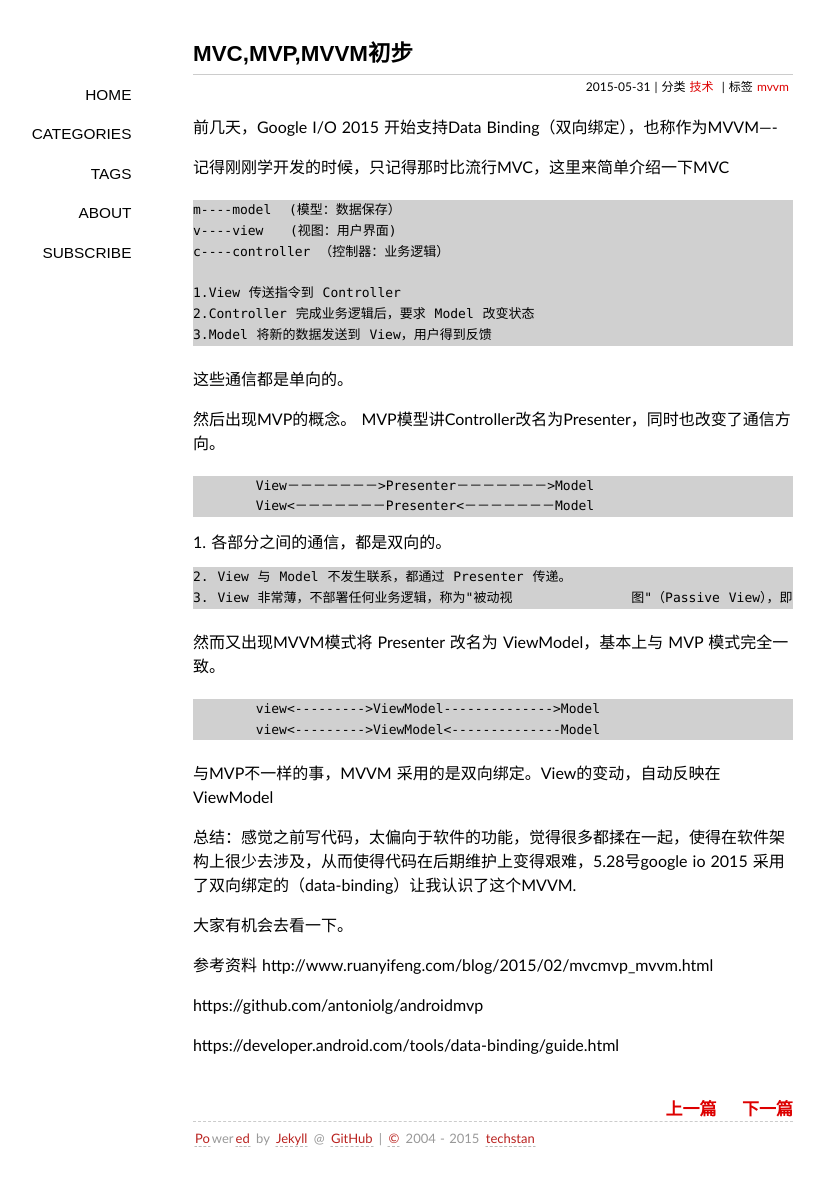
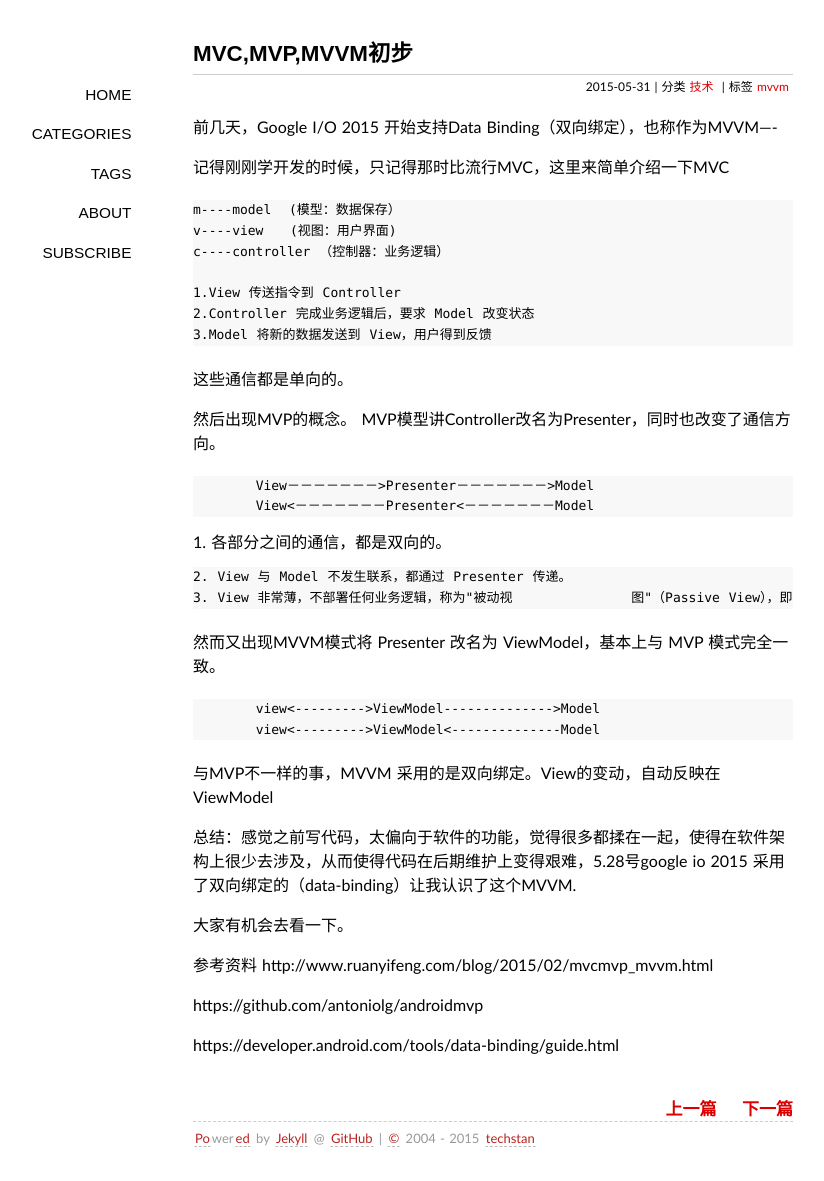
Before and after one commit to techstan/techstan.github.com, a Jekyll site: the page built from _posts/2015-05-31-mvc_mvp_mvvm.md, in a window 1280 px wide. Shown: the whole page, without its empty margins (147-971 px from the left). Built offline with Jekyll 4.4.1, drawn with Linux system fonts in a browser that asks for light colours; some web fonts are replaced; Markdown is read by kramdown in place of the engine named in the settings; comment, search, counter and statistics services are not loaded.

Commit message:
style update

```diff
--- a/media/css/style.css
+++ b/media/css/style.css
@@ -57,7 +57,7 @@ h2{font-family:"Cuprum","Hiragino Sans GB","Microsoft YaHei",sans-serif;font-siz
 h3{font-family:"Cuprum","Hiragino Sans GB","Microsoft YaHei",sans-serif;font-size:1.2em;color:#222;}
 h4{font-family:"Cuprum","Hiragino Sans GB","Microsoft YaHei",sans-serif;font-size:1em;color:#333;}
 pre,code{font-family:Menlo,"Andale Mono",Consolas,"Courier New",Monaco,monospace;font-size:13px;}
-code{background-color:#D0D0D0;}
+code{background-color:#F8F8F8;}
 embed,object,iframe{display:block;margin:4px auto;}
 .gist{font-size: 12px;line-height:1.6;}
 
```
